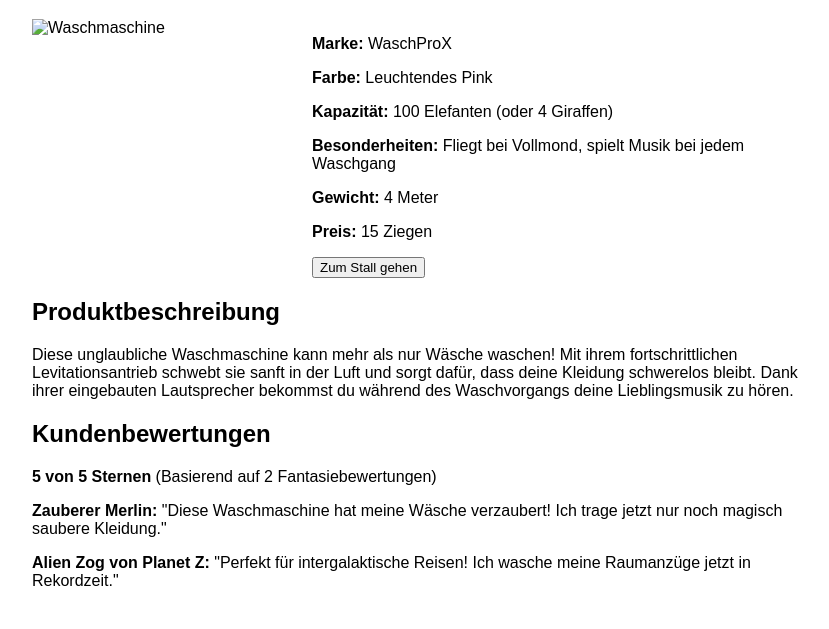
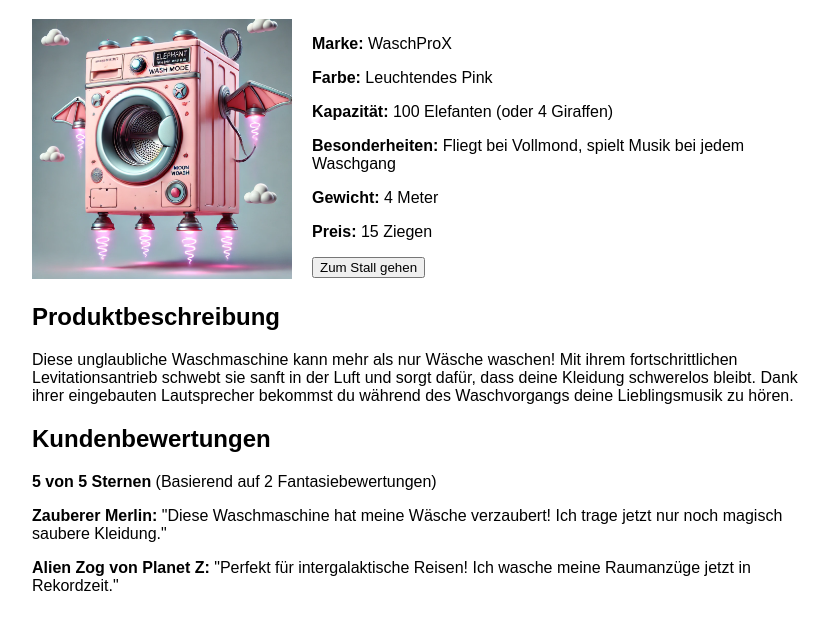
Before and after one commit to FloCrafter1909/Waschmaschine-3000, a plain HTML site: page index.html in a window 1280 px wide. Shown: the part 61-690 px from the top of the page, without its empty margins (208-1037 px from the left). Drawn offline with Linux system fonts and the light colour scheme; a script that the page names is missing.

Commit message:
Update index.html

```diff
--- a/index.html
+++ b/index.html
@@ -20,7 +20,7 @@
 
   <div style="display: flex; justify-content: space-between;">
     <div style="flex: 1;">
-      <img src="waschmaschine.jpg" alt="Waschmaschine" style="width: 100%; max-width: 300px;">
+      <img src="waschmaschine.webp" alt="Waschmaschine" style="width: 100%; max-width: 300px;">
     </div>
 
     <div style="flex: 2; margin-left: 20px;">
```
